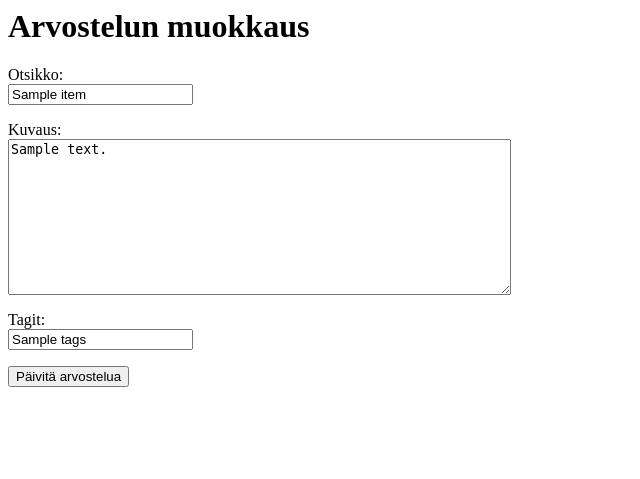
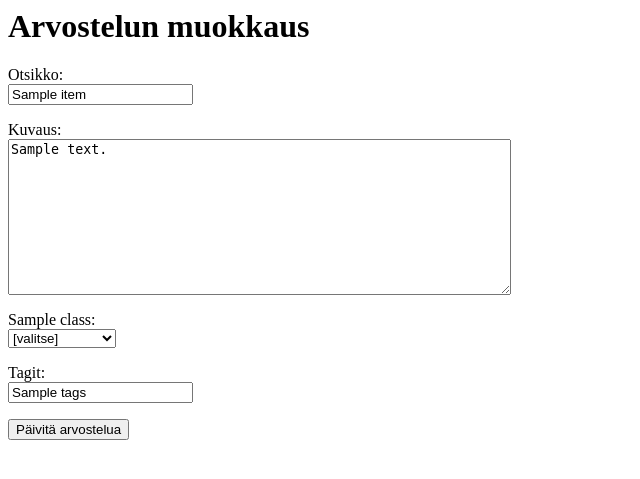
Before and after one commit to jade-ho/kahvila-arvostelu, a Flask app: template templates/edit_item.html in a window 1280 px wide. Shown: the top 479 px of the page, without its empty margins (0-640 px from the left). Run offline with Flask 3, Linux system fonts and the light colour scheme; the template is opened without the code that fills it: most values are stand-ins (such as "Sample title", 1, 10 or a date in 2020).

Commit message:
Add classes

```diff
--- a/app.py
+++ b/app.py
@@ -76,18 +76,30 @@ def create_item():
 def edit_item(item_id):
     require_login()
     item = items.get_item(item_id)
+    if not item:
+        abort(404)
     if item["user_id"] != session["user_id"]:
         abort(403)
-    return render_template("edit_item.html", item=item)
+
+    all_classes = items.get_all_classes()
+    classes = {}
+    for my_class in all_classes:
+        classes[my_class] = ""
+    for entry in items.get_classes(item_id):
+        classes[entry["title"]] = entry["value"]
+
+    return render_template("edit_item.html", item=item,
+                           classes=classes, all_classes=all_classes)
 
 @app.route("/update_item", methods=["POST"])
 def update_item():
     require_login()
     item_id = request.form["item_id"]
     item = items.get_item(item_id)
+    if not item:
+        abort(404)
     if item["user_id"] != session["user_id"]:
         abort(403)
-
     title = request.form["title"]
     if not title or len(title) > 50:
         abort(403)
@@ -96,7 +108,13 @@ def update_item():
         abort(403)
     tags = request.form["tags"]
 
-    items.update_item(item_id, title, description, tags)
+    classes = []
+    for entry in request.form.getlist("classes"):
+        if entry:
+            parts = entry.split(":")
+            classes.append((parts[0], parts[1]))
+
+    items.update_item(item_id, title, description, tags, classes)
 
     return redirect("/item/" + str(item_id))
 
@@ -104,9 +122,10 @@ def update_item():
 def remove_item(item_id):
     require_login()
     item = items.get_item(item_id)
+    if not item:
+        abort(404)
     if item["user_id"] != session["user_id"]:
         abort(403)
-
     if request.method == "GET":
         return render_template("remove_item.html", item=item)
     if request.method == "POST":
--- a/templates/edit_item.html
+++ b/templates/edit_item.html
@@ -15,6 +15,21 @@
         Kuvaus: <br />
         <textarea name="description" rows="10" cols="60" maxlength="1000">{{ item.description }}</textarea>
     </p>
+    {% for class in all_classes %}
+    <p>
+      {{ class }}: <br />
+      <select name="classes">
+        <option value="">[valitse]</option>
+      {% for option in all_classes[class] %}
+        {% if classes[class] == option %}
+        <option value="{{ class }}:{{ option }}" selected>{{ option }}</option>
+        {% else %}
+        <option value="{{ class }}:{{ option }}">{{ option }}</option>
+        {% endif %}
+      {% endfor %}
+      </select>
+    </p>
+    {% endfor %}
     <p>
         Tagit: <br />
         <input type="text" name="tags" value="{{ item.tags }}" />
```
Also changed, not shown: items.py (+8 -1 lines).
